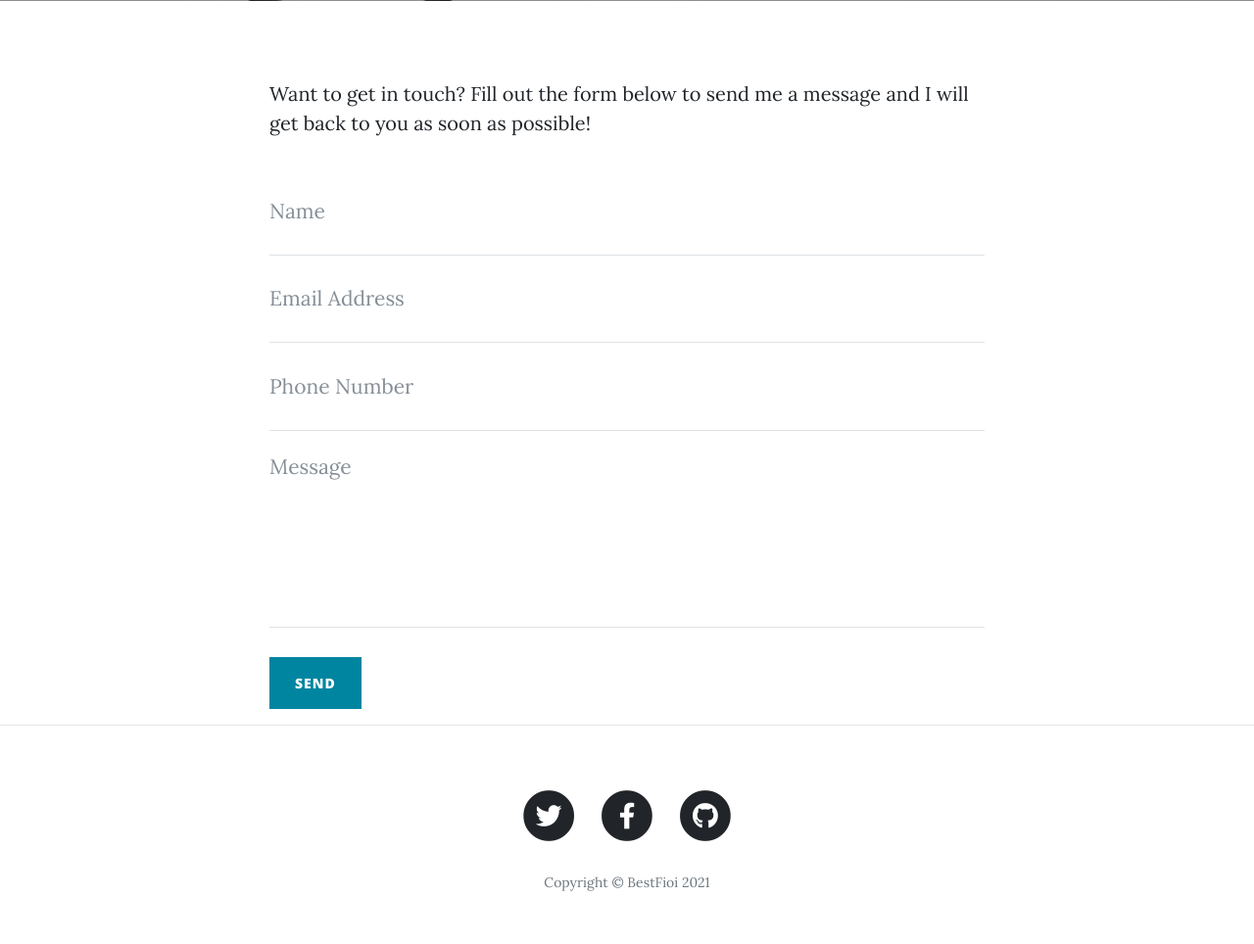
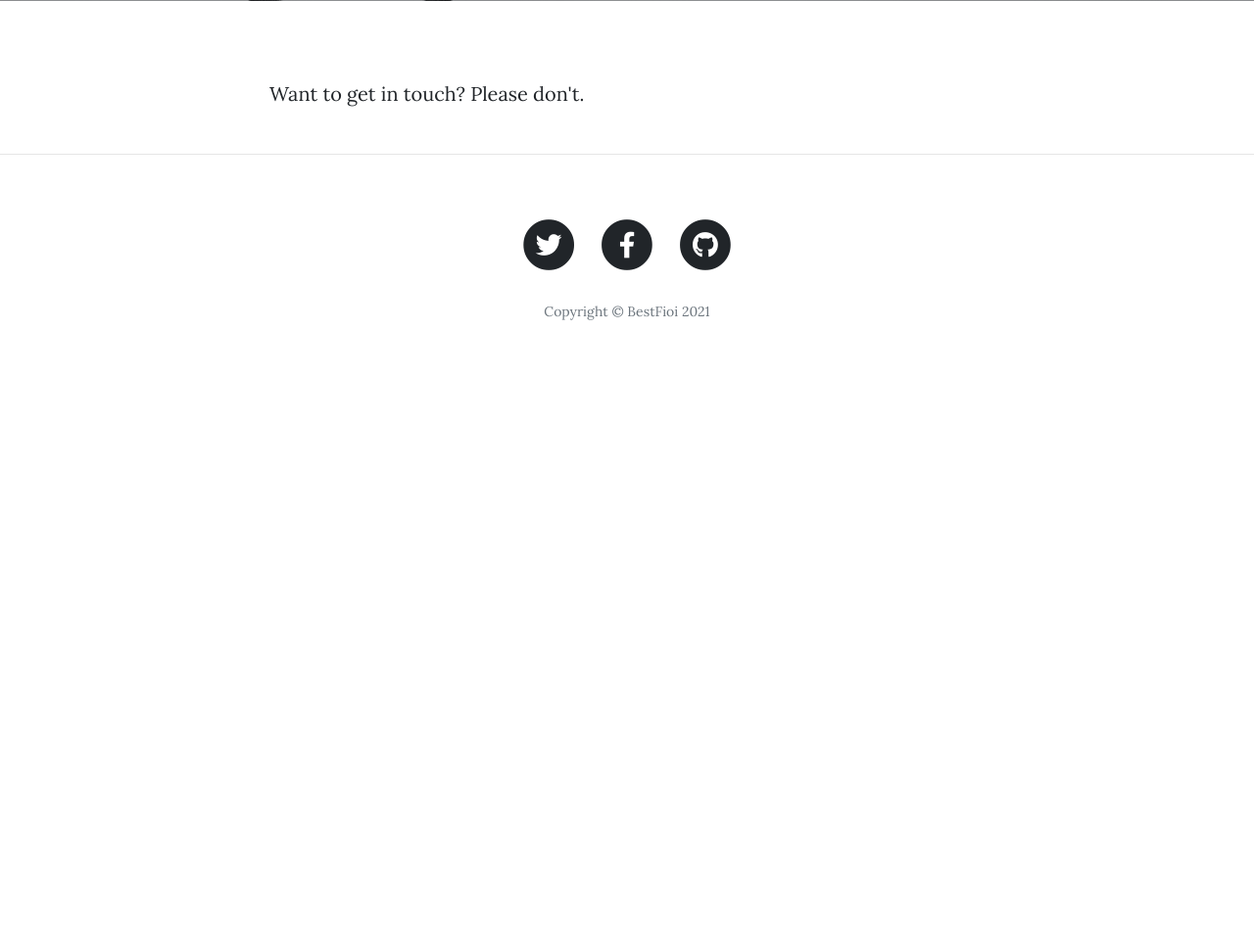
Before and after one commit to norreno/day-70-github-herouku, a Flask app: page /contact in a window 1280 px wide. Shown: the part 531-1495 px from the top of the page at 98% size. After the commit the page ends 858 px from the top, so only its background shows below. Run offline with Flask 2, Linux system fonts and the light colour scheme; some libraries are stand-ins or nearby versions.

Commit message:
Fixes at index, about and contact made.

```diff
--- a/main.py
+++ b/main.py
@@ -68,7 +68,17 @@ db.create_all()
 def admin_only(f):
     @wraps(f)
     def decorated_function(*args, **kwargs):
-        if current_user.email == "admin@gmail.com" or current_user.is_authenticated():
+        # identifying with an id is better
+        if not current_user.email == "admin@gmail.com":
+            return abort(403)
+        return f(*args, **kwargs)
+    return decorated_function
+
+
+def authenticated_only(f):
+    @wraps(f)
+    def decorated_function(*args, **kwargs):
+        if not current_user.is_authenticated():
             return abort(403)
         return f(*args, **kwargs)
     return decorated_function
@@ -168,7 +178,7 @@ def contact():
 
 
 @app.route("/new-post", methods=["GET", "POST"])
-@admin_only
+@authenticated_only
 def add_new_post():
     form = CreatePostForm()
     if form.validate_on_submit():
@@ -190,7 +200,7 @@ def add_new_post():
 
 
 @app.route("/edit-post/<int:post_id>", methods=["GET", "POST"])
-@admin_only
+@authenticated_only
 def edit_post(post_id):
     post = BlogPost.query.get(post_id)
     edit_form = CreatePostForm(
--- a/templates/contact.html
+++ b/templates/contact.html
@@ -19,43 +19,43 @@
   <div class="container">
     <div class="row">
       <div class="col-lg-8 col-md-10 mx-auto">
-        <p>Want to get in touch? Fill out the form below to send me a message and I will get back to you as soon as possible!</p>
+        <p>Want to get in touch? Please don't.</p>
         <!-- Contact Form - Enter your email address on line 19 of the mail/contact_me.php file to make this form work. -->
         <!-- WARNING: Some web hosts do not allow emails to be sent through forms to common mail hosts like Gmail or Yahoo. It's recommended that you use a private domain email address! -->
         <!-- To use the contact form, your site must be on a live web host with PHP! The form will not work locally! -->
-        <form name="sentMessage" id="contactForm" novalidate>
-          <div class="control-group">
-            <div class="form-group floating-label-form-group controls">
-              <label>Name</label>
-              <input type="text" class="form-control" placeholder="Name" id="name" required data-validation-required-message="Please enter your name.">
-              <p class="help-block text-danger"></p>
-            </div>
-          </div>
-          <div class="control-group">
-            <div class="form-group floating-label-form-group controls">
-              <label>Email Address</label>
-              <input type="email" class="form-control" placeholder="Email Address" id="email" required data-validation-required-message="Please enter your email address.">
-              <p class="help-block text-danger"></p>
-            </div>
-          </div>
-          <div class="control-group">
-            <div class="form-group col-xs-12 floating-label-form-group controls">
-              <label>Phone Number</label>
-              <input type="tel" class="form-control" placeholder="Phone Number" id="phone" required data-validation-required-message="Please enter your phone number.">
-              <p class="help-block text-danger"></p>
-            </div>
-          </div>
-          <div class="control-group">
-            <div class="form-group floating-label-form-group controls">
-              <label>Message</label>
-              <textarea rows="5" class="form-control" placeholder="Message" id="message" required data-validation-required-message="Please enter a message."></textarea>
-              <p class="help-block text-danger"></p>
-            </div>
-          </div>
-          <br>
-          <div id="success"></div>
-          <button type="submit" class="btn btn-primary" id="sendMessageButton">Send</button>
-        </form>
+<!--        <form name="sentMessage" id="contactForm" novalidate>-->
+<!--          <div class="control-group">-->
+<!--            <div class="form-group floating-label-form-group controls">-->
+<!--              <label>Name</label>-->
+<!--              <input type="text" class="form-control" placeholder="Name" id="name" required data-validation-required-message="Please enter your name.">-->
+<!--              <p class="help-block text-danger"></p>-->
+<!--            </div>-->
+<!--          </div>-->
+<!--          <div class="control-group">-->
+<!--            <div class="form-group floating-label-form-group controls">-->
+<!--              <label>Email Address</label>-->
+<!--              <input type="email" class="form-control" placeholder="Email Address" id="email" required data-validation-required-message="Please enter your email address.">-->
+<!--              <p class="help-block text-danger"></p>-->
+<!--            </div>-->
+<!--          </div>-->
+<!--          <div class="control-group">-->
+<!--            <div class="form-group col-xs-12 floating-label-form-group controls">-->
+<!--              <label>Phone Number</label>-->
+<!--              <input type="tel" class="form-control" placeholder="Phone Number" id="phone" required data-validation-required-message="Please enter your phone number.">-->
+<!--              <p class="help-block text-danger"></p>-->
+<!--            </div>-->
+<!--          </div>-->
+<!--          <div class="control-group">-->
+<!--            <div class="form-group floating-label-form-group controls">-->
+<!--              <label>Message</label>-->
+<!--              <textarea rows="5" class="form-control" placeholder="Message" id="message" required data-validation-required-message="Please enter a message."></textarea>-->
+<!--              <p class="help-block text-danger"></p>-->
+<!--            </div>-->
+<!--          </div>-->
+<!--          <br>-->
+<!--          <div id="success"></div>-->
+<!--          <button type="submit" class="btn btn-primary" id="sendMessageButton">Send</button>-->
+<!--        </form>-->
       </div>
     </div>
   </div>
```
Also changed, not shown: templates/about.html (+5 -3 lines).
